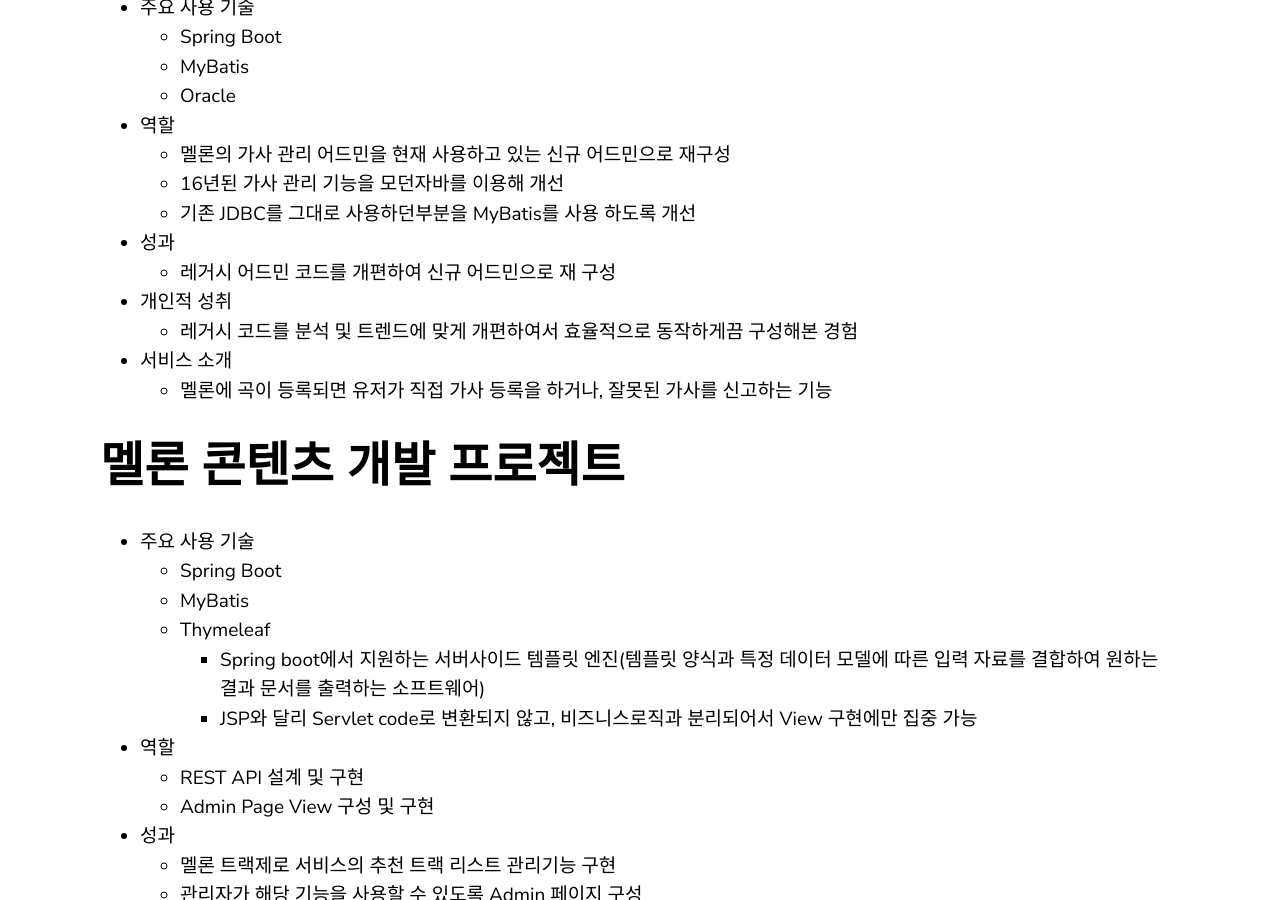
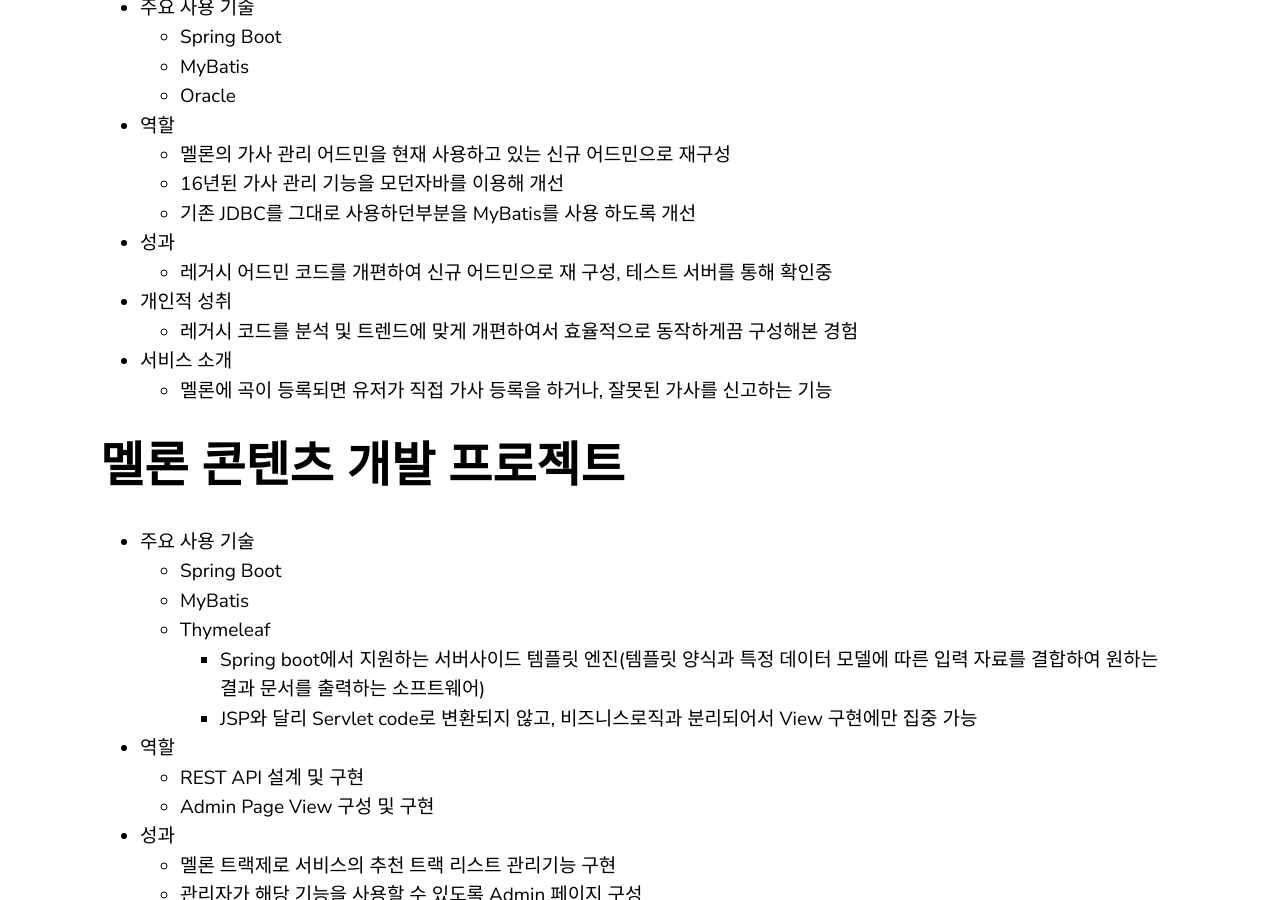
Before and after one commit to yoowonyoung/yoowonyoung.github.io, a Jekyll site: the page built from _posts/2020-08-25-Interview-04.md, in a window 1280 px wide and 900 px high, scrolled down 607 px. Built offline with Jekyll 4.4.1, drawn with Linux system fonts in a browser that asks for light colours; comment, search, counter and statistics services are not loaded.

Commit message:
Update 2020-08-25-Interview-04.md

```diff
--- a/_posts/2020-08-25-Interview-04.md
+++ b/_posts/2020-08-25-Interview-04.md
@@ -18,7 +18,7 @@
     * 기존 JDBC를 그대로 사용하던부분을 MyBatis를 사용 하도록 개선
 
 - 성과
-    * 레거시 어드민 코드를 개편하여 신규 어드민으로 재 구성
+    * 레거시 어드민 코드를 개편하여 신규 어드민으로 재 구성, 테스트 서버를 통해 확인중
 
 - 개인적 성취
     * 레거시 코드를 분석 및 트렌드에 맞게 개편하여서 효율적으로 동작하게끔 구성해본 경험
```
